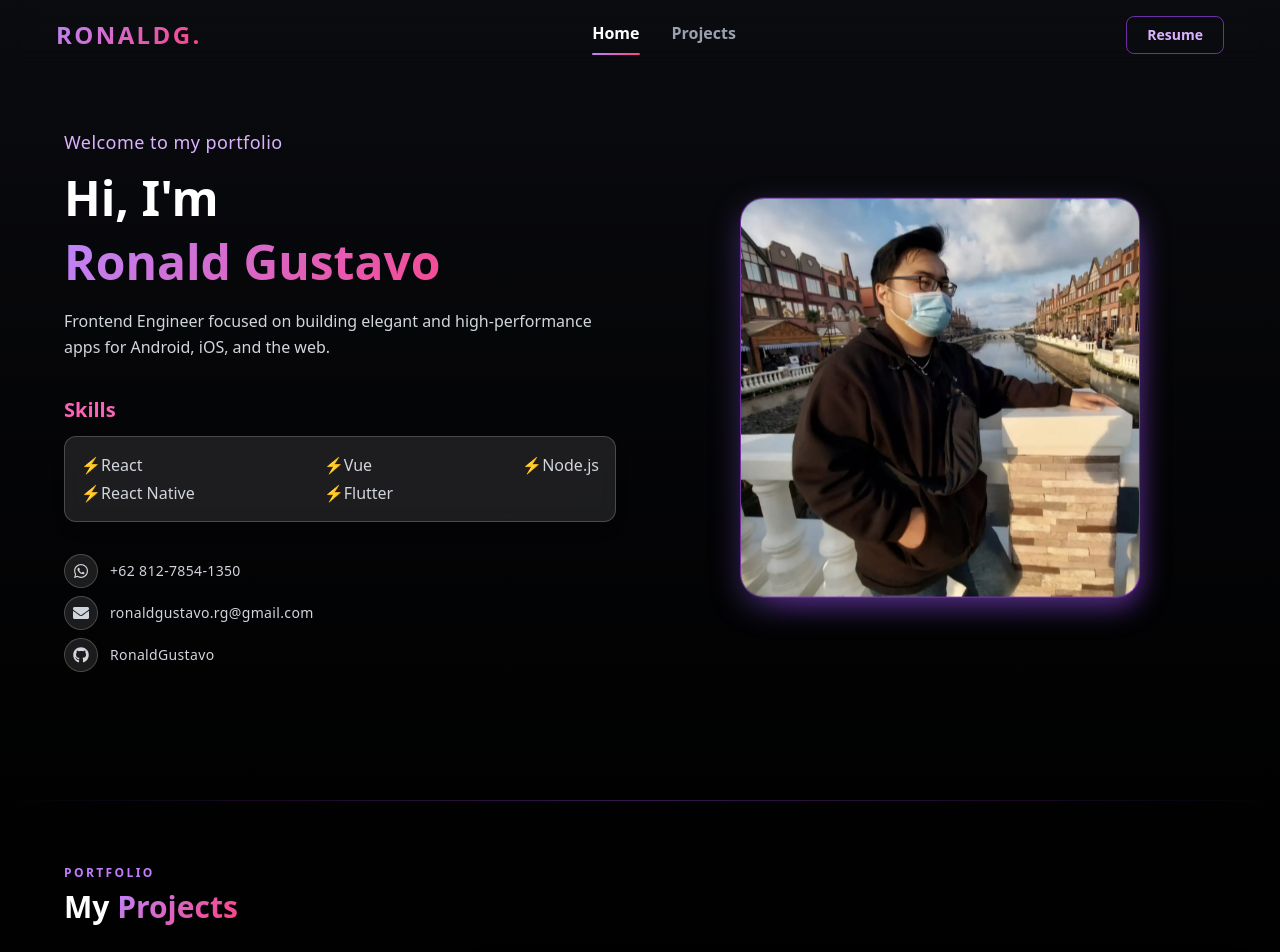
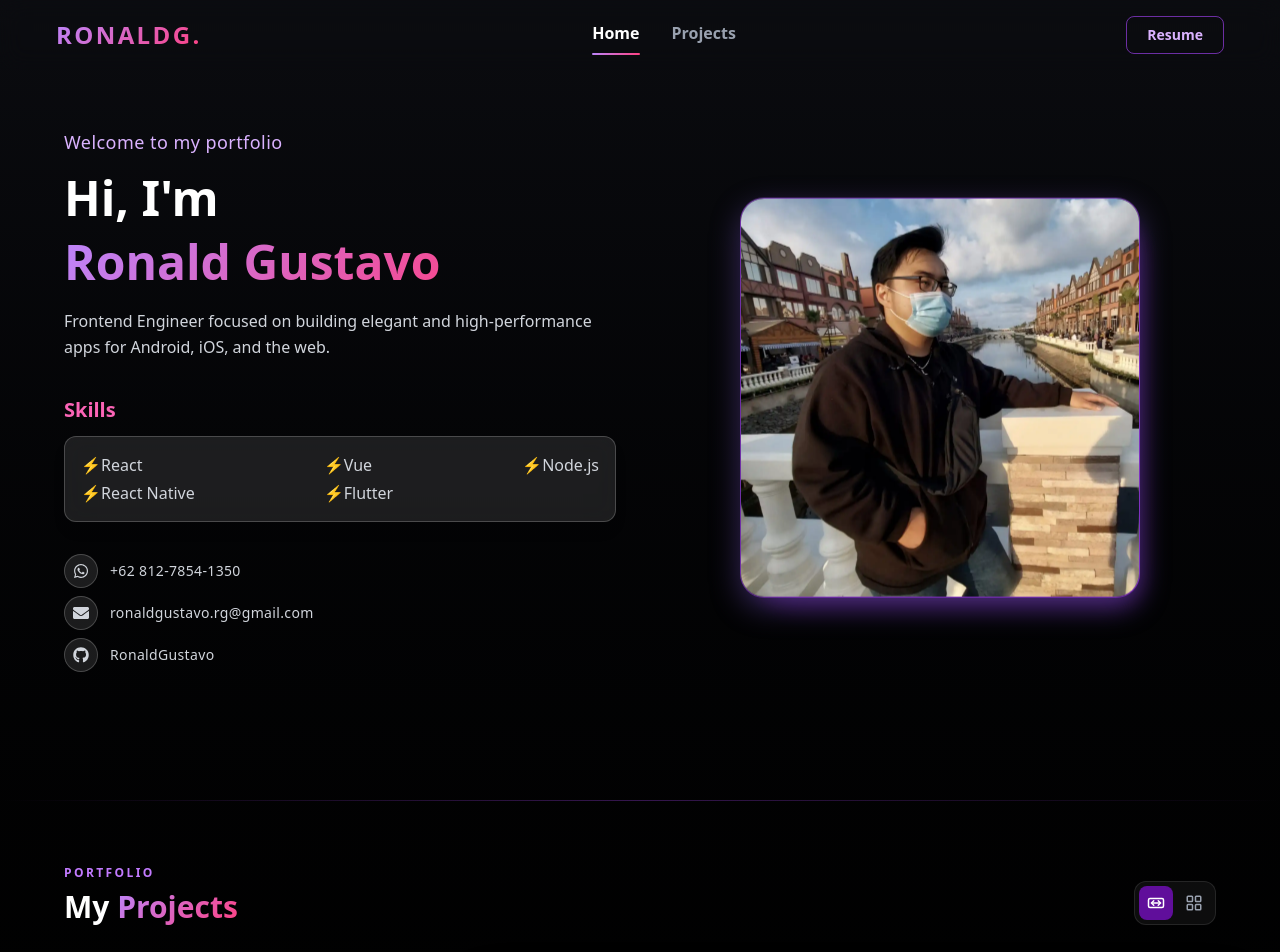
Before and after one commit to RonaldGustavo/personal-app-ronald, a Next.js app: page / in a window 1280 px wide. Shown: the top 952 px of the page. Built offline with nearby package versions, Linux system fonts and the light colour scheme; grey boxes are pictures that could not be loaded.

Commit message:
update code

```diff
--- a/src/partials/Project.tsx
+++ b/src/partials/Project.tsx
@@ -14,8 +14,27 @@ const ChevronRight = () => (
   </svg>
 );
 
+const GridIcon = () => (
+  <svg width="18" height="18" fill="none" stroke="currentColor" strokeWidth="2" viewBox="0 0 24 24">
+    <rect x="3" y="3" width="7" height="7" rx="1" />
+    <rect x="14" y="3" width="7" height="7" rx="1" />
+    <rect x="3" y="14" width="7" height="7" rx="1" />
+    <rect x="14" y="14" width="7" height="7" rx="1" />
+  </svg>
+);
+
+const CarouselIcon = () => (
+  <svg width="18" height="18" fill="none" stroke="currentColor" strokeWidth="2" viewBox="0 0 24 24">
+    <rect x="2" y="6" width="20" height="12" rx="2" />
+    <path strokeLinecap="round" d="M7 12h10" />
+    <path strokeLinecap="round" d="M15 9l3 3-3 3" />
+    <path strokeLinecap="round" d="M9 9l-3 3 3 3" />
+  </svg>
+);
+
 const Project = () => {
   const [current, setCurrent] = useState(0);
+  const [isGridView, setIsGridView] = useState(false);
   const total = PROJECTS_DATA.length;
   const project = PROJECTS_DATA[current];
 
@@ -27,13 +46,42 @@ const Project = () => {
       <div className="max-w-7xl mx-auto">
 
         {/* Section header */}
-        <header className="mb-8" data-aos="fade-up">
+        <header className="mb-8 flex items-end justify-between" data-aos="fade-up">
+          <div>
             <p className="text-xs font-semibold tracking-[0.2em] text-purple-400 uppercase mb-2">
               Portfolio
             </p>
             <h2 className="text-2xl sm:text-3xl font-bold text-white">
               My <span className="gradient-text">Projects</span>
             </h2>
+          </div>
+          {/* View toggle — desktop only */}
+          <div className="hidden md:flex items-center gap-1 bg-white/5 border border-white/10 rounded-xl p-1">
+            <button
+              onClick={() => setIsGridView(false)}
+              aria-label="Carousel view"
+              title="Carousel view"
+              className={`p-2 rounded-lg transition-all duration-200 ${
+                !isGridView
+                  ? 'bg-purple-600/60 text-white'
+                  : 'text-gray-400 hover:text-white'
+              }`}
+            >
+              <CarouselIcon />
+            </button>
+            <button
+              onClick={() => setIsGridView(true)}
+              aria-label="Grid view"
+              title="Grid view"
+              className={`p-2 rounded-lg transition-all duration-200 ${
+                isGridView
+                  ? 'bg-purple-600/60 text-white'
+                  : 'text-gray-400 hover:text-white'
+              }`}
+            >
+              <GridIcon />
+            </button>
+          </div>
         </header>
 
         {/* ── Mobile: card grid ── */}
@@ -71,8 +119,45 @@ const Project = () => {
           ))}
         </div>
 
+        {/* ── Desktop: grid view (all projects) ── */}
+        {isGridView && (
+          <div className="hidden md:grid grid-cols-2 lg:grid-cols-3 gap-5" data-aos="fade-up">
+            {PROJECTS_DATA.map((proj, i) => (
+              <a
+                key={proj.title}
+                href={proj.url}
+                target="_blank"
+                rel="noopener noreferrer"
+                data-aos="fade-up"
+                data-aos-delay={i * 60}
+                className="flex flex-col bg-white/5 border border-white/10 rounded-2xl p-5 hover:border-purple-500/50 hover:bg-white/[0.08] transition-all duration-200 group"
+              >
+                <h3 className="text-base font-bold text-white mb-2 group-hover:text-purple-300 transition-colors">
+                  {proj.title}
+                </h3>
+                <p className="text-gray-400 text-xs leading-relaxed mb-4 line-clamp-3 flex-1">
+                  {proj.description}
+                </p>
+                <div className="flex flex-wrap gap-1 mb-3">
+                  {proj.tech.map((t) => (
+                    <span
+                      key={t}
+                      className="text-xs bg-purple-900/40 text-purple-300 px-2 py-0.5 rounded-full border border-purple-700/30"
+                    >
+                      {t}
+                    </span>
+                  ))}
+                </div>
+                <span className="text-xs text-purple-400 font-medium mt-auto">
+                  View Demo →
+                </span>
+              </a>
+            ))}
+          </div>
+        )}
+
         {/* ── Desktop: carousel with iframe ── */}
-        <div className="hidden md:block" data-aos="fade-up">
+        <div className={`hidden ${isGridView ? '' : 'md:block'}`} data-aos="fade-up">
           <div className="grid grid-cols-[32%_68%] gap-8 min-h-[70vh]">
             {/* Info panel */}
             <div className="flex flex-col justify-center">
```
Lines whose indentation alone changed are shown as unchanged.
